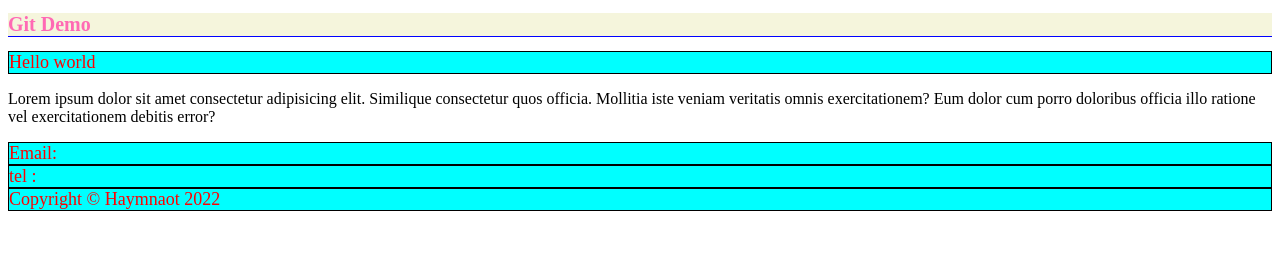
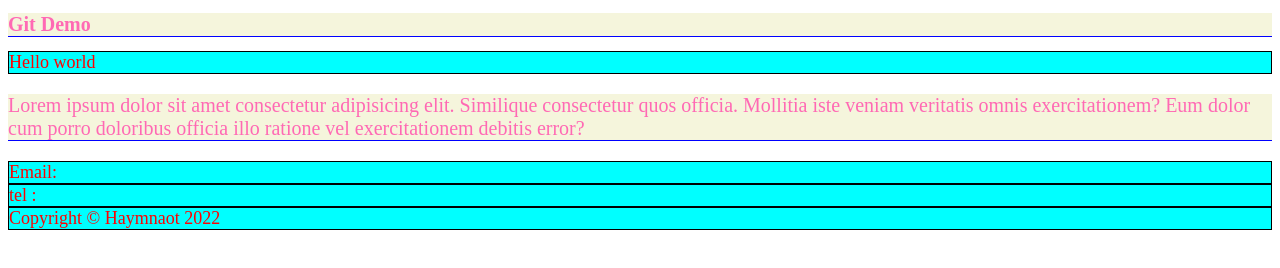
Before and after one commit to Haymanot-Demis/Haymanot-Demis, a plain HTML site: page index.html in a window 1280 px wide. Drawn offline with Linux system fonts and the light colour scheme.

Commit message:
paragraph styled

```diff
--- a/index.html
+++ b/index.html
@@ -19,7 +19,12 @@
             background-color: beige;
             border-bottom: 1px solid blue;
         }
-
+        p{
+            font-size: 20px;
+            color: hotpink;
+            background-color: beige;
+            border-bottom: 1px solid blue;
+        }
     </style>
 </head>
 <body>
```
